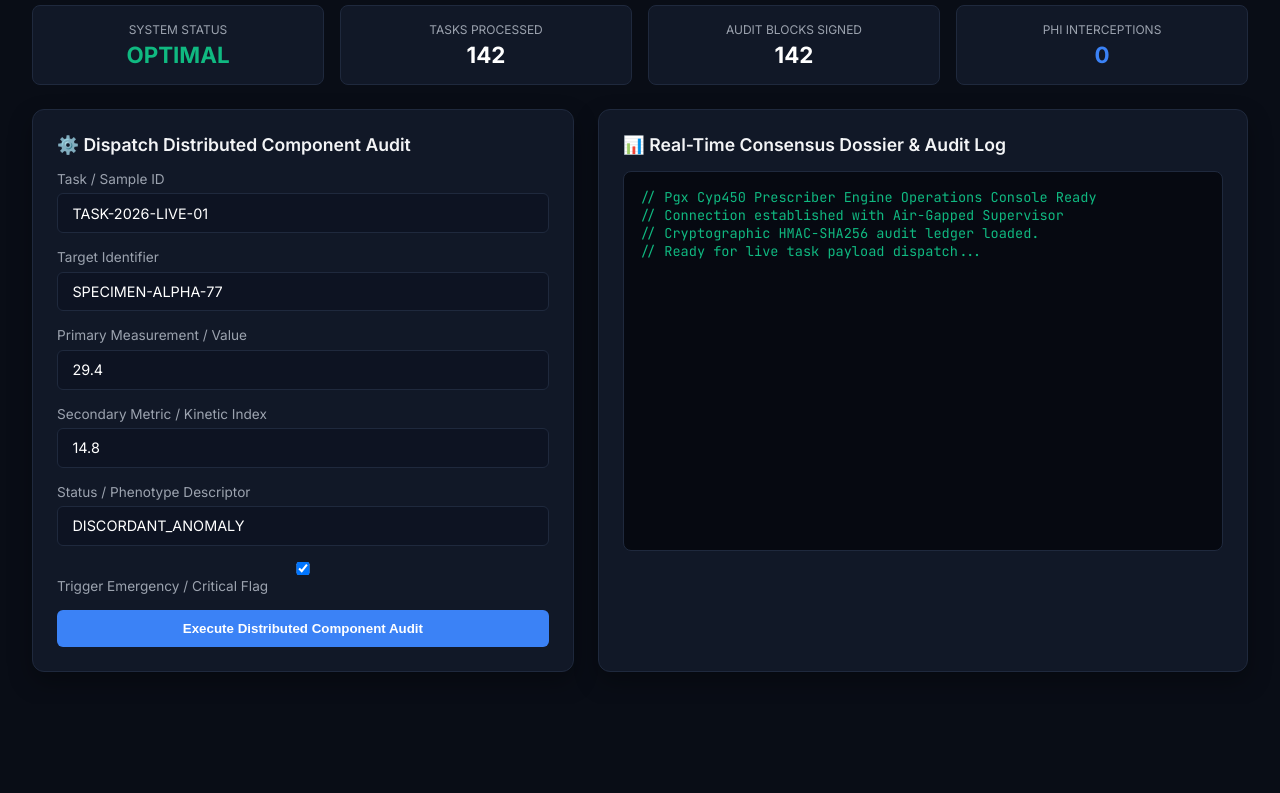
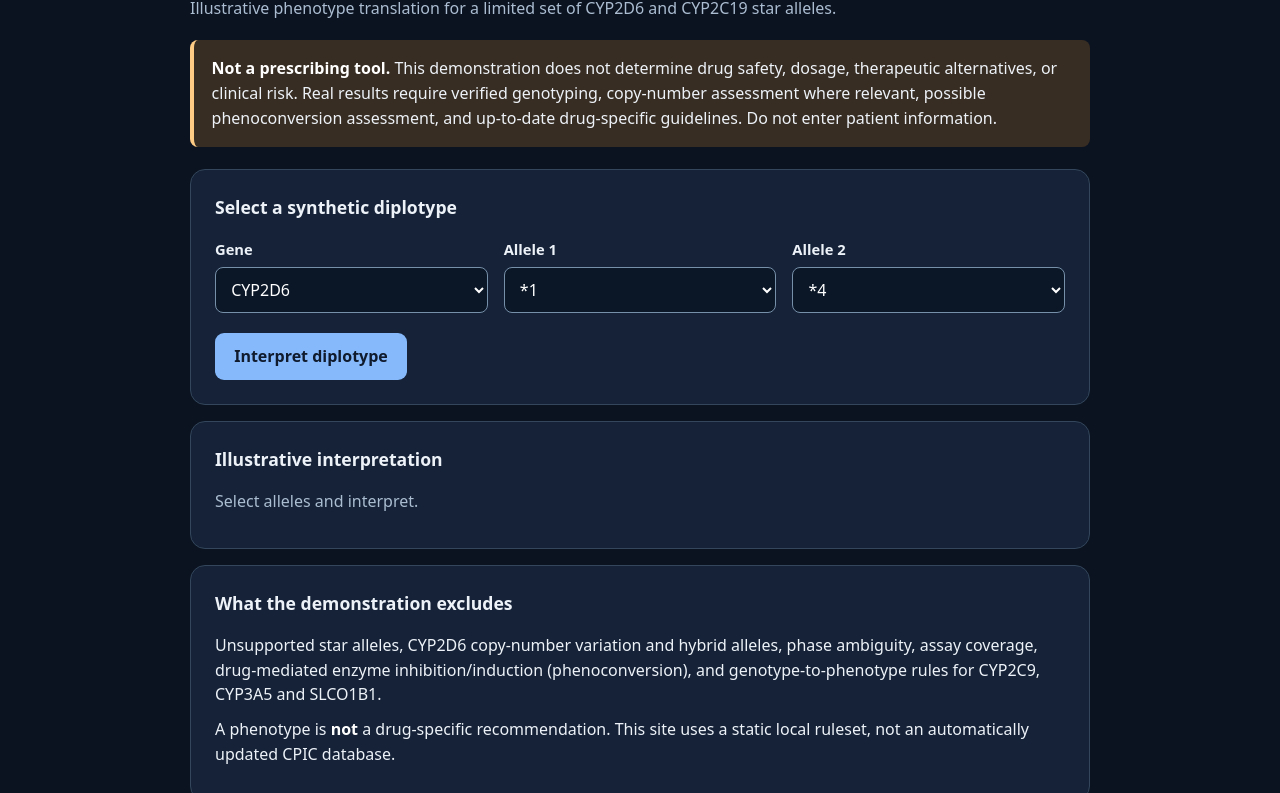
Before and after one commit to abusuraihsakhri/pgx-cyp450-prescriber-agent, a plain HTML site: page web/index.html in a window 1280 px wide. Shown: the part 136-929 px from the top of the page. Before the commit the page ends 840 px from the top, so only its background shows below. Drawn offline with Linux system fonts and the light colour scheme.

Commit message:
Replace broken API-dependent console with private, offline PGx diplotype explorer

```diff
--- a/web/index.html
+++ b/web/index.html
@@ -1,236 +1,140 @@
-<!DOCTYPE html>
+<!doctype html>
 <html lang="en">
 <head>
-    <meta charset="UTF-8">
-    <meta name="viewport" content="width=device-width, initial-scale=1.0">
-    <title>Pgx Cyp450 Prescriber Engine — Operations Console</title>
-    <link href="https://fonts.googleapis.com/css2?family=Inter:wght@300;400;600;700&family=JetBrains+Mono:wght@400;600&display=swap" rel="stylesheet">
+<meta charset="utf-8">
+<meta name="viewport" content="width=device-width, initial-scale=1">
+<meta name="color-scheme" content="dark">
+<meta name="description" content="Local educational CYP2D6 and CYP2C19 diplotype-to-phenotype demonstration. Not for prescribing.">
+<title>PGx CYP450 | Diplotype Explorer</title>
 <style>
-        :root {
-            --bg: #090d16;
-            --card: #111827;
-            --border: #1f293d;
-            --accent: #3b82f6;
-            --accent-glow: rgba(59, 130, 246, 0.25);
-            --text: #f3f4f6;
-            --text-muted: #9ca3af;
-            --danger: #ef4444;
-            --warning: #f59e0b;
-            --success: #10b981;
-        }
-        * { box-sizing: border-box; margin: 0; padding: 0; }
-        body {
-            font-family: 'Inter', sans-serif;
-            background: var(--bg);
-            color: var(--text);
-            padding: 2rem;
-            min-height: 100vh;
-        }
-        .header {
-            display: flex;
-            justify-content: space-between;
-            align-items: center;
-            border-bottom: 1px solid var(--border);
-            padding-bottom: 1.5rem;
-            margin-bottom: 2rem;
-        }
-        .header-title h1 { font-size: 1.6rem; font-weight: 700; color: #fff; }
-        .header-title p { color: var(--text-muted); font-size: 0.9rem; margin-top: 0.25rem; }
-        .badge {
-            display: inline-block;
-            padding: 0.3rem 0.8rem;
-            border-radius: 9999px;
-            font-size: 0.75rem;
-            font-weight: 600;
-            background: var(--accent-glow);
-            color: var(--accent);
-            border: 1px solid var(--accent);
-        }
-        .grid {
-            display: grid;
-            grid-template-columns: 1fr 1.2fr;
-            gap: 1.5rem;
-        }
-        .card {
-            background: var(--card);
-            border: 1px solid var(--border);
-            border-radius: 12px;
-            padding: 1.5rem;
-            box-shadow: 0 10px 25px rgba(0,0,0,0.3);
-        }
-        .card h2 {
-            font-size: 1.1rem;
-            font-weight: 600;
-            margin-bottom: 1rem;
-            display: flex;
-            align-items: center;
-            gap: 0.5rem;
-        }
-        .form-group { margin-bottom: 1rem; }
-        label { display: block; font-size: 0.85rem; color: var(--text-muted); margin-bottom: 0.4rem; }
-        input, select, textarea {
-            width: 100%;
-            padding: 0.65rem 0.9rem;
-            background: #0d1322;
-            border: 1px solid var(--border);
-            border-radius: 6px;
-            color: #fff;
-            font-family: inherit;
-            font-size: 0.9rem;
-        }
-        input:focus, textarea:focus { outline: none; border-color: var(--accent); }
-        .btn {
-            background: var(--accent);
-            color: #fff;
-            border: none;
-            padding: 0.7rem 1.4rem;
-            border-radius: 6px;
-            font-weight: 600;
-            cursor: pointer;
-            transition: 0.2s;
-            width: 100%;
-        }
-        .btn:hover { background: #2563eb; }
-        .terminal {
-            background: #060911;
-            border: 1px solid var(--border);
-            border-radius: 8px;
-            padding: 1rem;
-            font-family: 'JetBrains Mono', monospace;
-            font-size: 0.85rem;
-            color: #10b981;
-            height: 380px;
-            overflow-y: auto;
-            white-space: pre-wrap;
-        }
-        .metrics-bar {
-            display: grid;
-            grid-template-columns: repeat(4, 1fr);
-            gap: 1rem;
-            margin-bottom: 1.5rem;
-        }
-        .metric-box {
-            background: var(--card);
-            border: 1px solid var(--border);
-            border-radius: 8px;
-            padding: 1rem;
-            text-align: center;
-        }
-        .metric-val { font-size: 1.4rem; font-weight: 700; color: #fff; margin-top: 0.25rem; }
-        .metric-label { font-size: 0.75rem; color: var(--text-muted); text-transform: uppercase; }
+:root{font-family:system-ui,-apple-system,BlinkMacSystemFont,"Segoe UI",sans-serif;color-scheme:dark;background:#0b1220;color:#edf2f8}
+*{box-sizing:border-box}body{margin:0;padding:2rem 1rem;line-height:1.55}
+main{max-width:900px;margin:0 auto}a{color:#9cc9ff}a:focus-visible,select:focus-visible,button:focus-visible{outline:3px solid #86baff;outline-offset:3px}
+header{margin-bottom:1.25rem}h1{font-size:clamp(1.65rem,4vw,2.4rem);line-height:1.2;margin:.3rem 0}h2{font-size:1.1rem;margin:0 0 1rem}
+p{margin:.6rem 0}small,.muted{color:#abbdd1}strong{color:#fff}
+.label{display:block;margin-bottom:.4rem;font-weight:600;font-size:.92rem}
+.card{background:#152237;border:1px solid #33465b;border-radius:15px;padding:1.5rem;margin-bottom:1rem}
+.notice{border-left:4px solid #ffcc85;background:#382d22;padding:1rem 1.1rem;border-radius:8px;margin:1rem 0 1.4rem}
+.formgrid{display:grid;grid-template-columns:repeat(3,minmax(0,1fr));gap:1rem}
+select{width:100%;min-height:45px;padding:.65rem .7rem;border-radius:8px;border:1px solid #7790a9;background:#0b1727;color:white;font:inherit}
+button{font:inherit;font-weight:700;background:#85b9fc;color:#101b2e;border:0;border-radius:9px;padding:.7rem 1.2rem;cursor:pointer;margin-top:1.2rem}
+button:hover{background:#b3d3ff}
+.resultgrid{display:grid;grid-template-columns:1fr 1fr;gap:1rem;margin-bottom:1rem}
+.datum{background:#101c2e;border-radius:9px;padding:.8rem 1rem}.datum p{font-size:1.4rem;font-weight:700;margin:.1rem 0}
+footer{border-top:1px solid #33465b;padding-top:1rem;margin-top:1.5rem;font-size:.9rem}
+@media(max-width:650px){body{padding:1rem .7rem}.formgrid,.resultgrid{grid-template-columns:1fr}.card{padding:1.1rem}}
 </style>
 </head>
 <body>
-
-    <div class="header">
-        <div class="header-title">
-            <h1>Pgx Cyp450 Prescriber Engine</h1>
-            <p>Domain: Clinical & Cryptographic AI | Standard: CAP / CLSI / NIST Standards | LabMind-Atlas Architecture</p>
+<main>
+<header>
+<p class="muted">PHARMACOGENOMICS / EDUCATIONAL DEMONSTRATION</p>
+<h1>PGx CYP450 Diplotype Explorer</h1>
+<p class="muted">Illustrative phenotype translation for a limited set of CYP2D6 and CYP2C19 star alleles.</p>
+</header>
+<div class="notice" role="note">
+<strong>Not a prescribing tool.</strong> This demonstration does not determine drug safety, dosage, therapeutic alternatives, or clinical risk.
+Real results require verified genotyping, copy-number assessment where relevant, possible phenoconversion assessment, and up-to-date drug-specific guidelines.
+Do not enter patient information.
 </div>
-        <div>
-            <span class="badge">Air-Gapped Active</span>
-            <span class="badge" style="background: rgba(16,185,129,0.2); color: #10b981; border-color: #10b981;">Zero-PHI Guard Active</span>
+<section class="card" aria-labelledby="input-heading">
+<h2 id="input-heading">Select a synthetic diplotype</h2>
+<form id="panel-form">
+<div class="formgrid">
+<div><label class="label" for="gene">Gene</label><select id="gene" name="gene"><option value="CYP2D6">CYP2D6</option><option value="CYP2C19">CYP2C19</option></select></div>
+<div><label class="label" for="allele1">Allele 1</label><select id="allele1" name="allele1"></select></div>
+<div><label class="label" for="allele2">Allele 2</label><select id="allele2" name="allele2"></select></div>
 </div>
+<button type="submit">Interpret diplotype</button>
+</form>
+</section>
+<section class="card" aria-labelledby="result-heading">
+<h2 id="result-heading">Illustrative interpretation</h2>
+<div id="result" aria-live="polite" aria-atomic="true">
+<p class="muted">Choose alleles to calculate a phenotype.</p>
 </div>
-
-    <div class="metrics-bar">
-        <div class="metric-box">
-            <div class="metric-label">System Status</div>
-            <div class="metric-val" style="color: var(--success);" id="m-status">OPTIMAL</div>
-        </div>
-        <div class="metric-box">
-            <div class="metric-label">Tasks Processed</div>
-            <div class="metric-val" id="m-tasks">142</div>
-        </div>
-        <div class="metric-box">
-            <div class="metric-label">Audit Blocks Signed</div>
-            <div class="metric-val" id="m-audit">142</div>
-        </div>
-        <div class="metric-box">
-            <div class="metric-label">PHI Interceptions</div>
-            <div class="metric-val" style="color: var(--accent);" id="m-phi">0</div>
-        </div>
-    </div>
-
-    <div class="grid">
-        <div class="card">
-            <h2>⚙️ Dispatch Distributed Component Audit</h2>
-            <div class="form-group">
-                <label>Task / Sample ID</label>
-                <input type="text" id="task_id" value="TASK-2026-LIVE-01">
-            </div>
-            <div class="form-group">
-                <label>Target Identifier</label>
-                <input type="text" id="target_id" value="SPECIMEN-ALPHA-77">
-            </div>
-            <div class="form-group">
-                <label>Primary Measurement / Value</label>
-                <input type="number" id="primary_metric" value="29.4" step="0.1">
-            </div>
-            <div class="form-group">
-                <label>Secondary Metric / Kinetic Index</label>
-                <input type="number" id="secondary_metric" value="14.8" step="0.1">
-            </div>
-            <div class="form-group">
-                <label>Status / Phenotype Descriptor</label>
-                <input type="text" id="status_descriptor" value="DISCORDANT_ANOMALY">
-            </div>
-            <div class="form-group">
-                <label><input type="checkbox" id="is_critical" checked> Trigger Emergency / Critical Flag</label>
-            </div>
-            <button class="btn" onclick="runAudit()">Execute Distributed Component Audit</button>
-        </div>
-
-        <div class="card">
-            <h2>📊 Real-Time Consensus Dossier & Audit Log</h2>
-            <div class="terminal" id="outputConsole">// Pgx Cyp450 Prescriber Engine Operations Console Ready
-// Connection established with Air-Gapped Supervisor
-// Cryptographic HMAC-SHA256 audit ledger loaded.
-// Ready for live task payload dispatch...</div>
-        </div>
-    </div>
-
+</section>
+<section class="card" aria-labelledby="limits-heading">
+<h2 id="limits-heading">What the demonstration excludes</h2>
+<p>Unsupported star alleles, CYP2D6 copy-number variation and hybrid alleles, phase ambiguity, assay coverage, drug-mediated enzyme inhibition/induction (phenoconversion), and genotype-to-phenotype rules for CYP2C9, CYP3A5 and SLCO1B1.</p>
+<p>A phenotype is <strong>not</strong> a drug-specific recommendation. This site uses a static local ruleset, not an automatically updated CPIC database.</p>
+</section>
+<footer>
+<p><strong>Source references:</strong> <a href="https://cpicpgx.org/gene/CYP2D6/" rel="noopener noreferrer" target="_blank">CPIC CYP2D6</a> · <a href="https://cpicpgx.org/gene/CYP2C19/" rel="noopener noreferrer" target="_blank">CPIC CYP2C19</a>. Consult the current CPIC diplotype tables before any clinical use.</p>
+<p>Calculation runs in your browser. This page submits no forms to a server and stores no patient information.</p>
+</footer>
+</main>
 <script>
-        async function runAudit() {
-            const consoleEl = document.getElementById('outputConsole');
-            consoleEl.innerText = "// Dispatching task across specialized workers...
-// Invoking InvariantQCWorker, SafetyEscalationWorker, ProtocolWorker...";
-
-            const payload = {
-                task_id: document.getElementById('task_id').value,
-                target_identifier: document.getElementById('target_id').value,
-                primary_metric: parseFloat(document.getElementById('primary_metric').value),
-                secondary_metric: parseFloat(document.getElementById('secondary_metric').value),
-                status_descriptor: document.getElementById('status_descriptor').value,
-                is_critical_flag: document.getElementById('is_critical').checked
+"use strict";
+const alleles = {
+  CYP2D6: {"*1":1,"*2":1,"*3":0,"*4":0,"*5":0,"*6":0,"*10":0.25,"*17":0.5,"*41":0.5},
+  CYP2C19: {"*1":"normal","*2":"none","*3":"none","*4":"none","*8":"none","*17":"increased"}
 };
-
-            try {
-                const res = await fetch('/api/audit', {
-                    method: 'POST',
-                    headers: { 'Content-Type': 'application/json' },
-                    body: JSON.stringify(payload)
+const gene = document.getElementById("gene");
+const a1 = document.getElementById("allele1");
+const a2 = document.getElementById("allele2");
+const result = document.getElementById("result");
+function updateAlleles() {
+  const values = Object.keys(alleles[gene.value]);
+  [a1,a2].forEach((select,index) => {
+    const previous = select.value;
+    select.replaceChildren();
+    values.forEach(value => {
+      const option = document.createElement("option");
+      option.value = value;
+      option.textContent = value;
+      select.appendChild(option);
     });
-                const data = await res.json();
-                consoleEl.innerText = JSON.stringify(data, null, 2);
-                document.getElementById('m-tasks').innerText = parseInt(document.getElementById('m-tasks').innerText) + 1;
-                document.getElementById('m-audit').innerText = parseInt(document.getElementById('m-audit').innerText) + 1;
-            } catch (err) {
-                consoleEl.innerText = "// Offline / Simulation Output:\n" + JSON.stringify({
-                    dossier_id: "DOSSIER-SIM-" + Math.floor(Math.random()*10000),
-                    system: "pgx-cyp450-prescriber-engine",
-                    domain: "Clinical & Cryptographic AI",
-                    task_id: payload.task_id,
-                    overall_urgency: payload.is_critical_flag ? "CRITICAL_STAT_PANIC" : "ELEVATED_RISK",
-                    integrity_status: "DISCORDANT_ANOMALY",
-                    alerts: [
-                        { worker: "InvariantQCWorker", alert: "Primary metric exceeds upper reference bound" },
-                        { worker: "SafetyEscalationWorker", alert: "Critical emergency interlock flag active" }
-                    ],
-                    audit_hash: "HMAC_SHA256_e83f9a72b941d6c381f9"
-                }, null, 2);
+    select.value = values.includes(previous) ? previous : (index === 0 ? "*1" : "*4");
+    if (!select.value) select.selectedIndex = 0;
+  });
+  result.replaceChildren();
+  const p = document.createElement("p");
+  p.className = "muted";
+  p.textContent = "Select alleles and interpret.";
+  result.appendChild(p);
 }
+function interpret(g, first, second) {
+  const map = alleles[g];
+  if (!Object.hasOwn(map,first) || !Object.hasOwn(map,second)) return null;
+  if (g === "CYP2D6") {
+    const score = map[first] + map[second];
+    return { phenotype: score === 0 ? "Poor metabolizer (PM)" : score < 1.25 ? "Intermediate metabolizer (IM)" : score <= 2.25 ? "Normal metabolizer (NM)" : "Ultrarapid metabolizer (UM)", score: String(score) };
   }
+  const f = [map[first],map[second]];
+  let phenotype = "Indeterminate";
+  const none = f.filter(x => x === "none").length;
+  const increased = f.filter(x => x === "increased").length;
+  const normal = f.filter(x => x === "normal").length;
+  if (none === 2) phenotype = "Poor metabolizer (PM)";
+  else if (none === 1) phenotype = "Intermediate metabolizer (IM)";
+  else if (increased === 2) phenotype = "Ultrarapid metabolizer (UM)";
+  else if (increased === 1 && normal === 1) phenotype = "Rapid metabolizer (RM)";
+  else if (normal === 2) phenotype = "Normal metabolizer (NM)";
+  return {phenotype,score:"Not applicable (function-based translation)"};
+}
+document.getElementById("panel-form").addEventListener("submit",event => {
+  event.preventDefault();
+  const value = interpret(gene.value,a1.value,a2.value);
+  result.replaceChildren();
+  if (!value) {
+    result.textContent = "Unsupported combination; no phenotype assigned.";
+    return;
+  }
+  const grid = document.createElement("div");
+  grid.className = "resultgrid";
+  for (const [label, text] of [["Diplotype",gene.value+" "+a1.value+"/"+a2.value],["Predicted phenotype",value.phenotype],["Activity score",value.score]]) {
+    const block = document.createElement("div");block.className="datum";
+    const cap = document.createElement("small");cap.textContent=label;
+    const val = document.createElement("p");val.textContent=text;
+    block.append(cap,val);grid.appendChild(block);
+  }
+  const note = document.createElement("p");
+  note.textContent = "Limited illustrative interpretation only; no medication dosing or safety assessment is performed.";
+  result.append(grid,note);
+});
+gene.addEventListener("change",updateAlleles);
+updateAlleles();
 </script>
 </body>
 </html>
```
Lines whose indentation alone changed are shown as unchanged.
